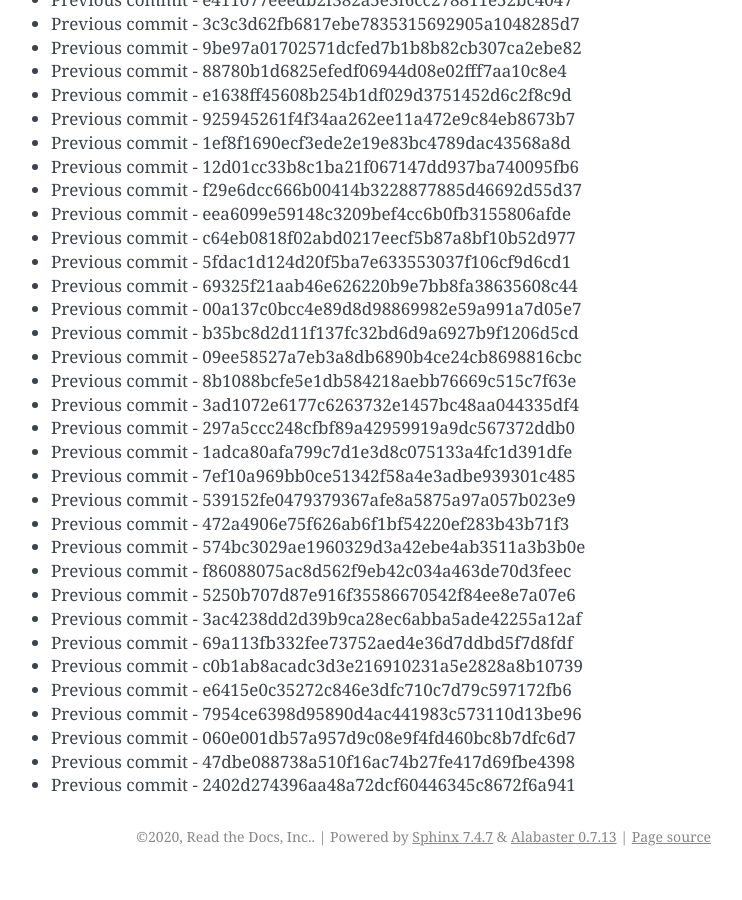
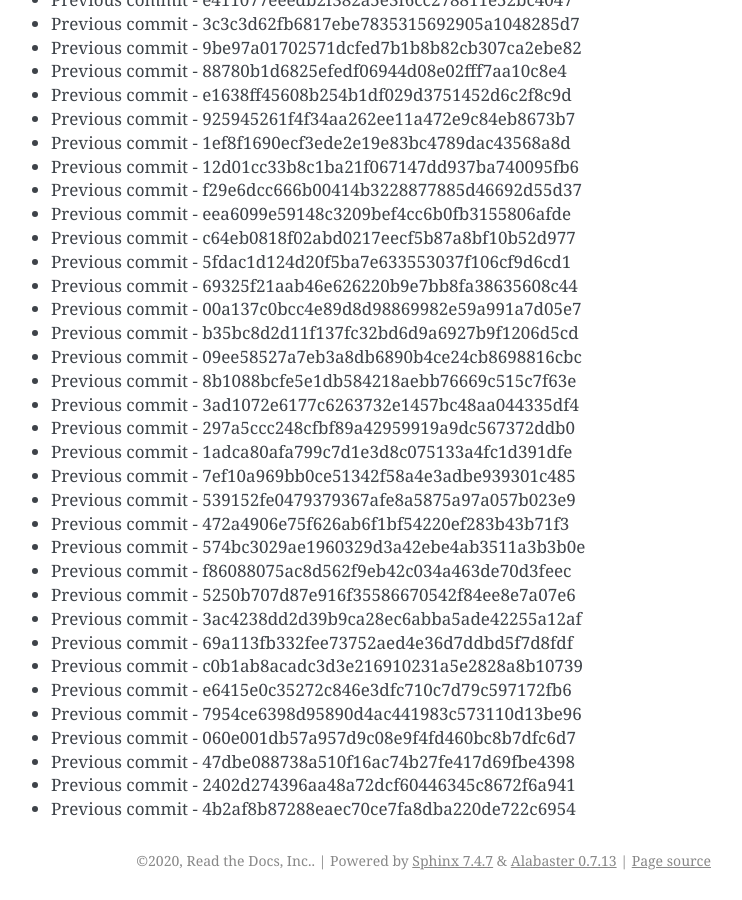
Before and after one commit to readthedocs/rtd-git-stresstest, a Sphinx documentation site: the page built from docs/updates.rst, in a window 1280 px wide and 900 px high, scrolled down 1179 px. Shown: the whole window, without its empty margins (399-1141 px from the left). Built offline with Sphinx 7.4.7, drawn with Linux system fonts in a browser that asks for light colours; before the commit the page ends 2055 px from its top, so only the background shows below that.

Commit message:
Generating commit from previous: 4b2af8b87288eaec70ce7fa8dba220de722c6954

```diff
--- a/docs/updates.rst
+++ b/docs/updates.rst
@@ -81,3 +81,4 @@ It can be tested for any performance characteristics.
 * Previous commit - 060e001db57a957d9c08e9f4fd460bc8b7dfc6d7
 * Previous commit - 47dbe088738a510f16ac74b27fe417d69fbe4398
 * Previous commit - 2402d274396aa48a72dcf60446345c8672f6a941
+* Previous commit - 4b2af8b87288eaec70ce7fa8dba220de722c6954
```
